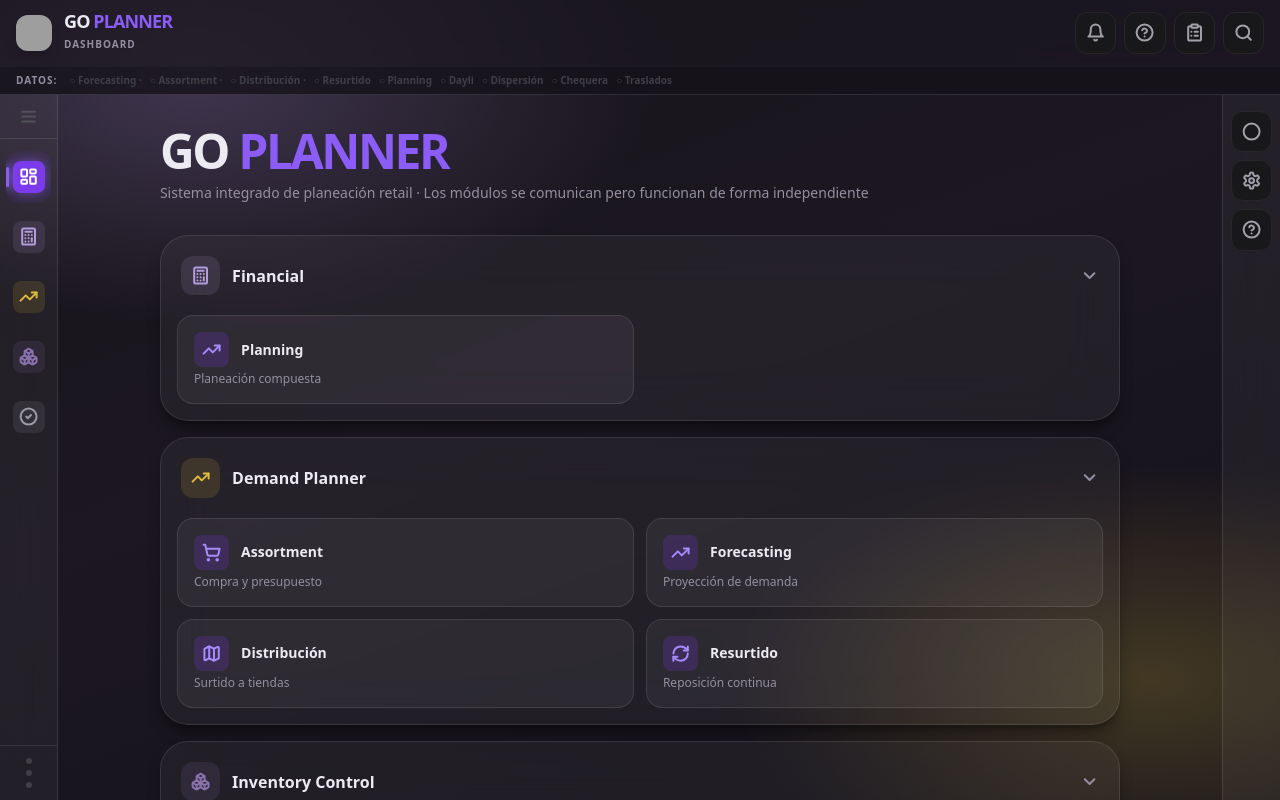
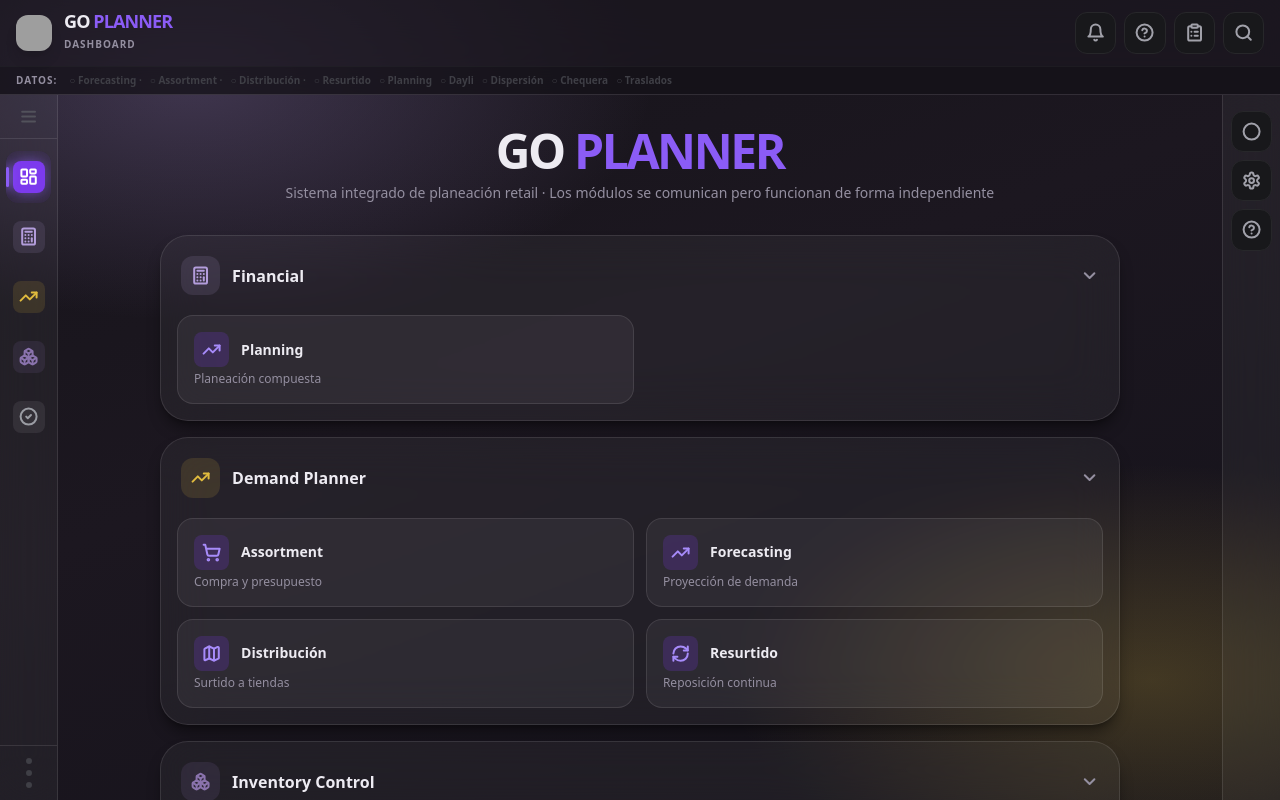
Before and after one commit to Guillermo-8a/GO-PLANNER, a React (Vite) app: page / in a window 1280 px wide. Built offline with nearby package versions, Linux system fonts and the light colour scheme; grey boxes are pictures that could not be loaded.

Commit message:
Refactor App header and alert handling
Updated the header to include alert items and modified the layout structure.

```diff
--- a/src/App.jsx
+++ b/src/App.jsx
@@ -145,8 +145,8 @@ function Dashboard({ t, isDark }) {
 
   return (
     <div className="max-w-5xl mx-auto p-8 space-y-8">
-      <div>
-        <h2 className={`text-5xl font-black tracking-tighter uppercase leading-none ${t.text}`}>
+      <div className="text-center">
+  <h2 className={`text-5xl font-black tracking-tighter uppercase leading-none ${t.text}`}>
           GO <span className={isDark ? 'text-violet-500' : 'text-blue-600'}>PLANNER</span>
         </h2>
         <p className={`mt-2 text-sm ${t.textMuted}`}>
@@ -270,6 +270,13 @@ function Shell() {
   const recordedChunksRef  = useRef([]);
 
   const critical = alerts.filter(a => a.level === 'critical').length;
+
+    useEffect(() => {
+    if (activeModule === 'dashboard') {
+      setSidebarExpanded(false);
+      setOpenGroups({});
+    }
+  }, [activeModule]);
 
   // Cerrar asistencia al hacer click fuera
   useEffect(() => {
@@ -472,7 +479,7 @@ function Shell() {
         t={t}
         isDark={isDark}
         subtitle={NAV_ITEMS.find(n => n.id === activeModule)?.label || 'Dashboard'}
-        bell={{ count: alerts.length, critical: critical > 0, title: 'Alertas' }}
+        bell={{ count: alerts.length, critical: critical > 0, title: 'Alertas', items: alerts.map(a => ({ title: a.title, desc: a.desc })) }}
         kpiChips={[
           ...(kpis.coverageWeeks > 0 ? [{ label: 'Cobertura', value: `${kpis.coverageWeeks.toFixed(1)}sem`, valueClass: isDark ? 'text-yellow-400' : 'text-amber-600' }] : []),
           ...(kpis.fillRate > 0 ? [{ label: 'Fill', value: `${kpis.fillRate.toFixed(1)}%`, valueClass: kpis.fillRate < 85 ? 'text-red-400' : (isDark ? 'text-emerald-400' : 'text-green-600') }] : []),
```
